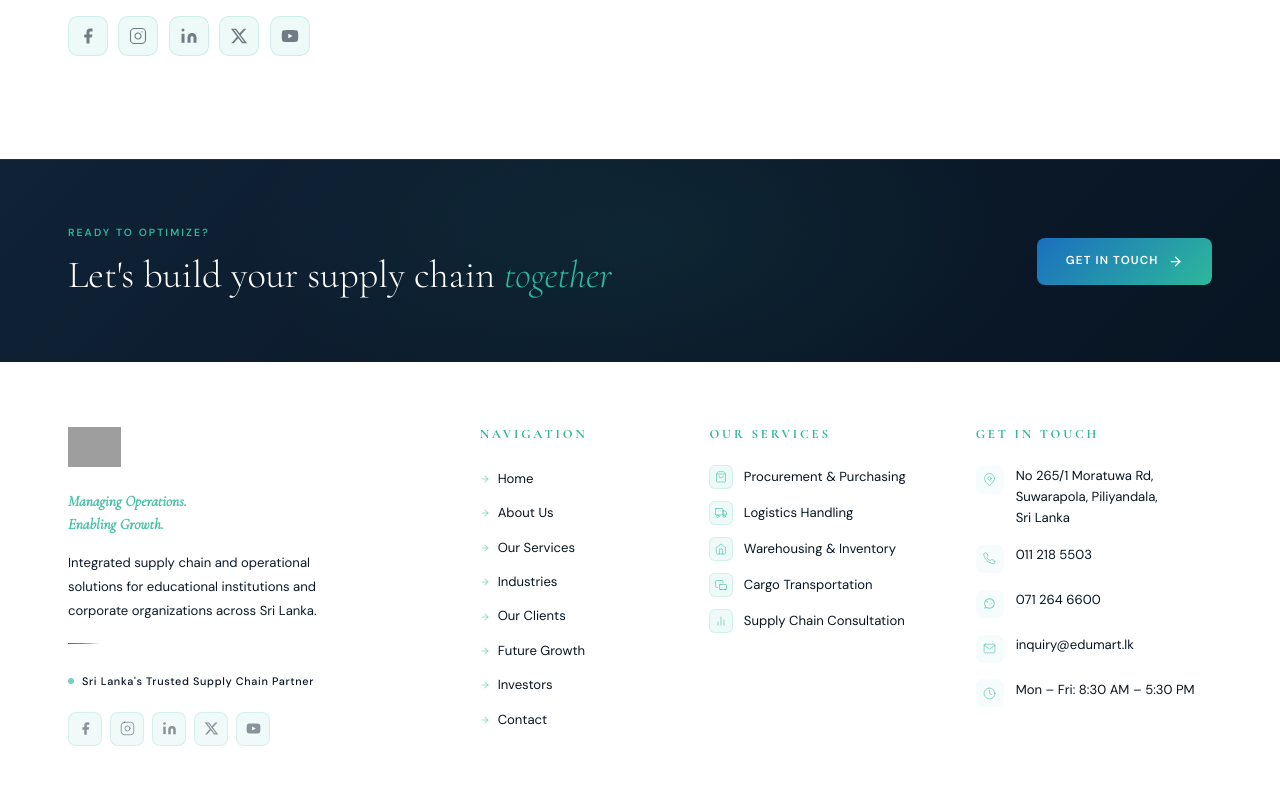
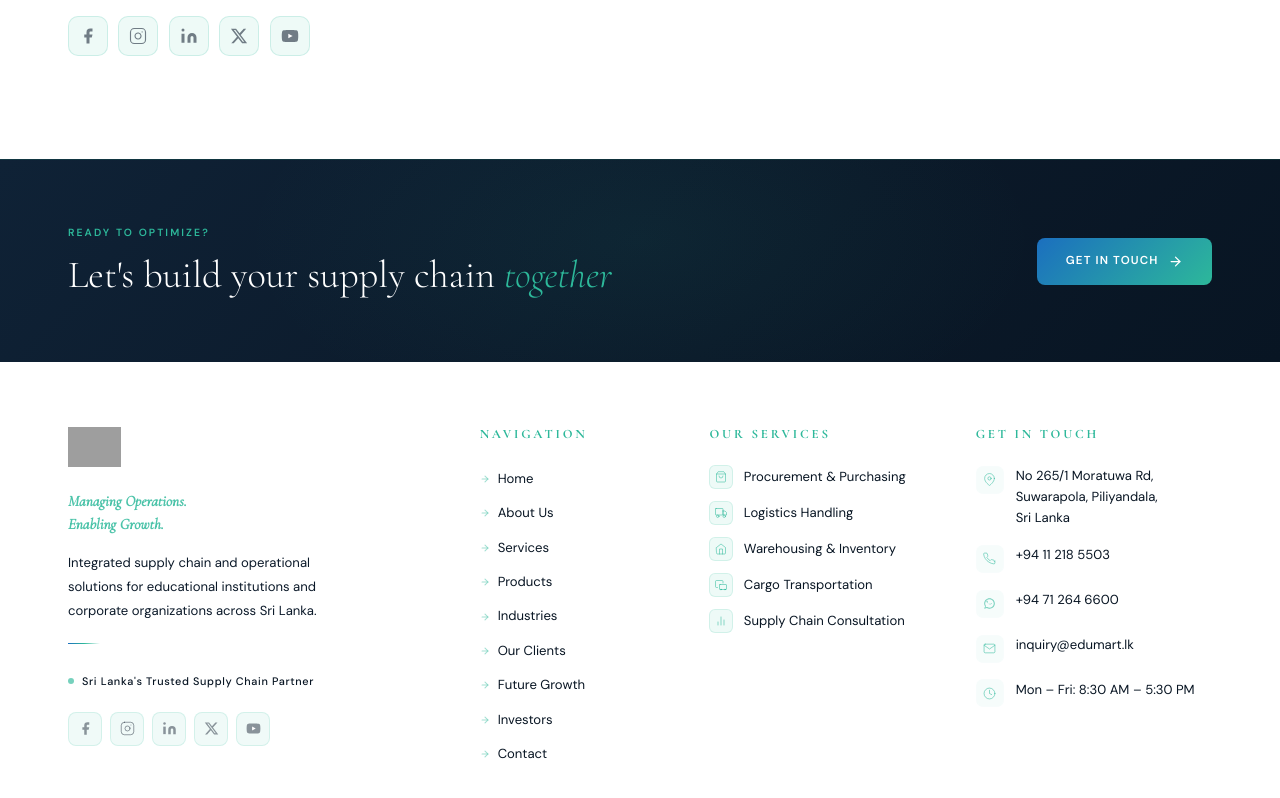
Before and after one commit to CCBE-GIT/edumart, a Vue app: page /contact in a window 1280 px wide. Shown: the part 1746-2544 px from the top of the page. Built offline with nearby package versions, Linux system fonts and the light colour scheme; grey boxes are pictures that could not be loaded; a web font is replaced by a local one.

Commit message:
Update ContactView, AppFooter
Adding new features

```diff
--- a/src/components/layout/AppFooter.vue
+++ b/src/components/layout/AppFooter.vue
@@ -100,7 +100,7 @@
                   <path d="M22 16.92v3a2 2 0 0 1-2.18 2 19.79 19.79 0 0 1-8.63-3.07A19.5 19.5 0 0 1 4.15 12a19.79 19.79 0 0 1-3.07-8.67A2 2 0 0 1 3.07 2h3a2 2 0 0 1 2 1.72c.127.96.361 1.903.7 2.81a2 2 0 0 1-.45 2.11L7.09 9.91a16 16 0 0 0 6 6l1.27-1.27a2 2 0 0 1 2.11-.45c.907.339 1.85.573 2.81.7A2 2 0 0 1 21 16.92z"/>
                 </svg>
               </div>
-              <a href="tel:+94000000000">011 218 5503 </a>
+              <a href="tel:+94000000000">+94 11 218 5503 </a>
             </li>
             <li>
               <div class="contact-icon-wrap">
@@ -112,7 +112,7 @@
               </div>
 
               <a href="https://wa.me/94712646600" target="_blank">
-                071 264 6600
+                +94 71 264 6600
               </a>
             </li>
             <li>
@@ -162,7 +162,8 @@ export default {
       quickLinks: [
         { label: 'Home',          path: '/' },
         { label: 'About Us',      path: '/about' },
-        { label: 'Our Services',  path: '/services' },
+        { label: 'Services',      path: '/services' },
+        { label: 'Products',      path: '/products' },
         { label: 'Industries',    path: '/industries' },
         { label: 'Our Clients',   path: '/clients' },
         { label: 'Future Growth', path: '/expansion' },
--- a/src/views/ContactView.vue
+++ b/src/views/ContactView.vue
@@ -229,7 +229,7 @@ export default {
         { label: 'Address', value: 'No 265/1 Moratuwa Rd, Suwarapola, Piliyandala, Sri Lanka', vb: '0 0 24 24', svg: '<path d="M21 10c0 7-9 13-9 13s-9-6-9-13a9 9 0 0 1 18 0z"/><circle cx="12" cy="10" r="3"/>' },
         {
           label: 'Phone',
-          value: '011 218 5503',
+          value: '+94 11 218 5503',
           link: 'tel:+94112185503',
           vb: '0 0 24 24',
           svg: '<path d="M22 16.92v3a2 2 0 0 1-2.18 2 19.79 19.79 0 0 1-8.63-3.07A19.5 19.5 0 0 1 4.69 13a19.79 19.79 0 0 1-3.07-8.67A2 2 0 0 1 3.6 2h3a2 2 0 0 1 2 1.72c.127.96.361 1.903.7 2.81a2 2 0 0 1-.45 2.11L8.09 9.91a16 16 0 0 0 6 6l1.27-1.27a2 2 0 0 1 2.11-.45c.907.339 1.85.573 2.81.7A2 2 0 0 1 22 16.92z"/>'
@@ -237,7 +237,7 @@ export default {
 
         {
           label: 'Whatsapp',
-          value: '071 264 6600',
+          value: '+94 71 264 6600',
           link: 'https://wa.me/94712646600',
           vb: '0 0 32 32',
           svg: `
```
